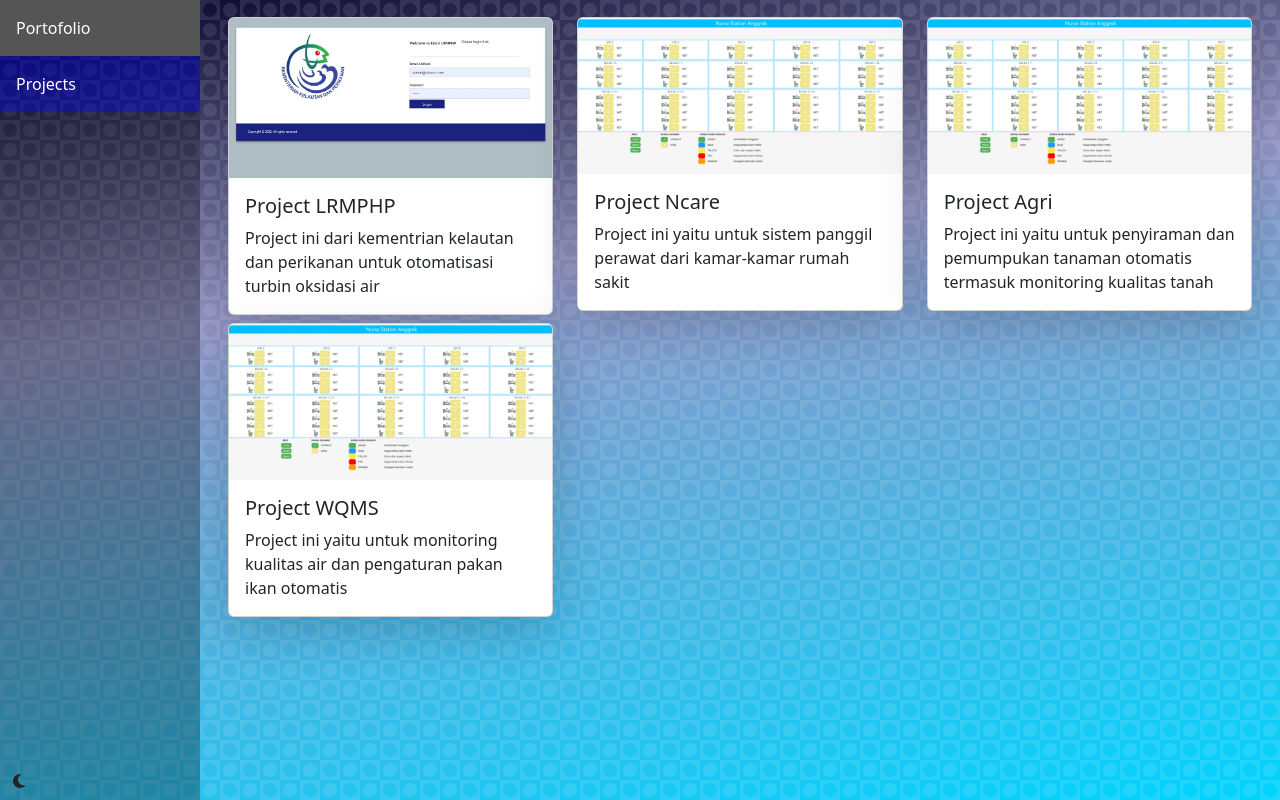
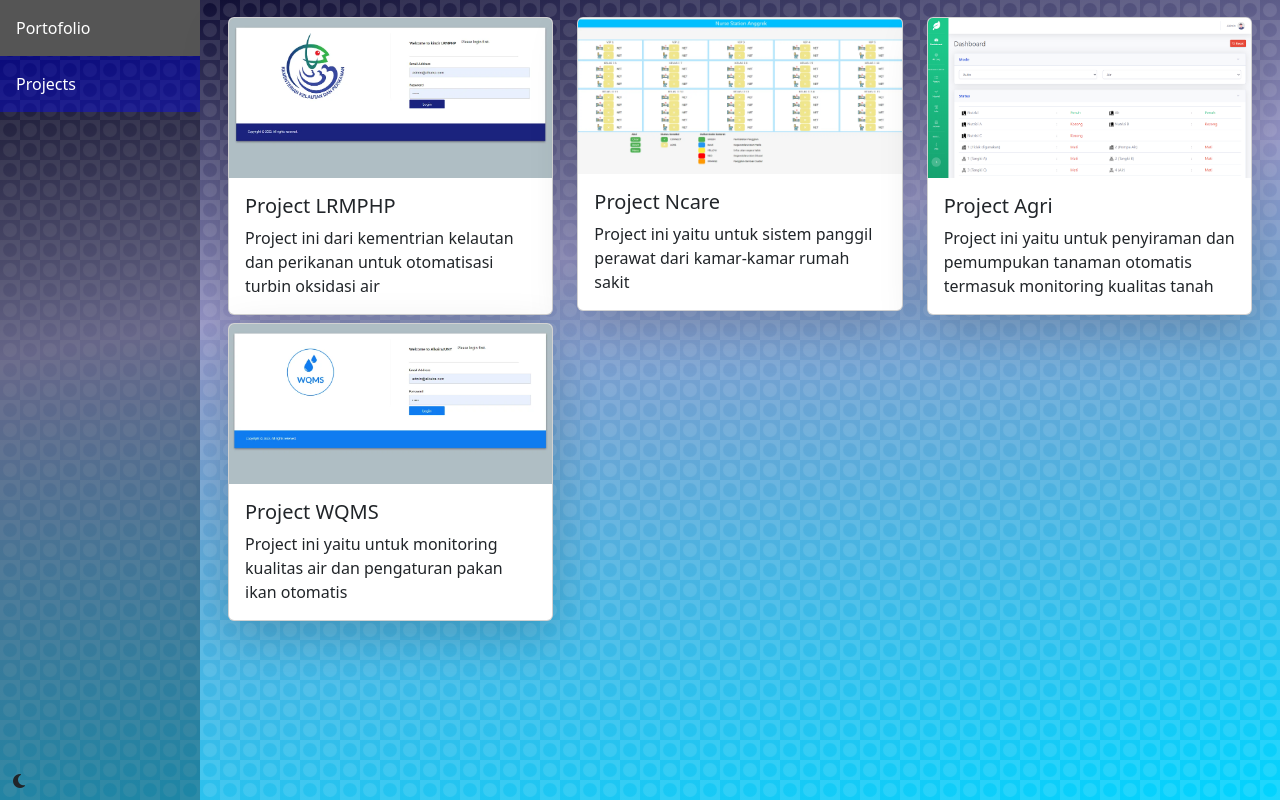
Before and after one commit to brili99/brili99.github.io, a plain HTML site: page projects.html in a window 1280 px wide. Drawn offline with Linux system fonts and the light colour scheme.

Commit message:
update salah gambar

```diff
--- a/projects.html
+++ b/projects.html
@@ -82,7 +82,7 @@
                     <!-- Buat card dengan shadow dan margin bottom -->
                     <div class="card shadow-lg mb-2">
                         <!-- Buat image header card -->
-                        <img src="/img/ncare.png" class="card-img-top" alt="gambar project agri">
+                        <img src="/img/agri.png" class="card-img-top" alt="gambar project agri">
                         <!-- Buat container body card -->
                         <div class="card-body">
                             <!-- menggunakan text style css dari bootstrap card-title -->
@@ -98,7 +98,7 @@
                     <!-- Buat card dengan shadow dan margin bottom -->
                     <div class="card shadow-lg mb-2">
                         <!-- Buat image header card -->
-                        <img src="/img/ncare.png" class="card-img-top" alt="gambar project wqms">
+                        <img src="/img/wqms.png" class="card-img-top" alt="gambar project wqms">
                         <!-- Buat container body card -->
                         <div class="card-body">
                             <!-- menggunakan text style css dari bootstrap card-title -->
```
